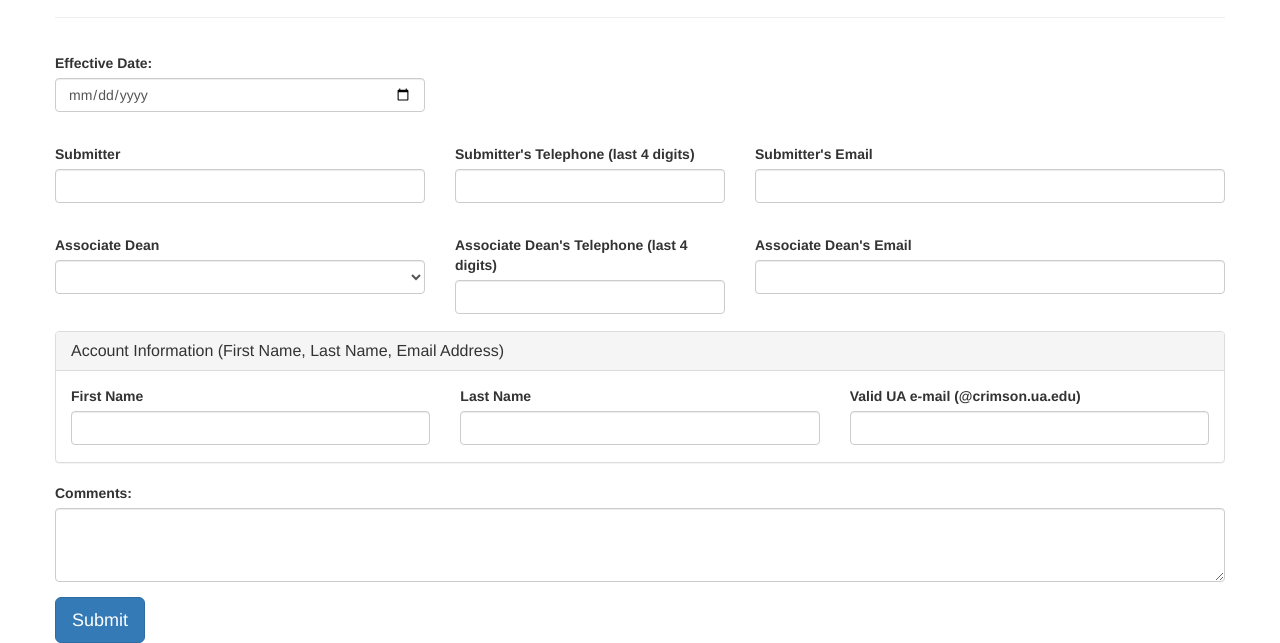
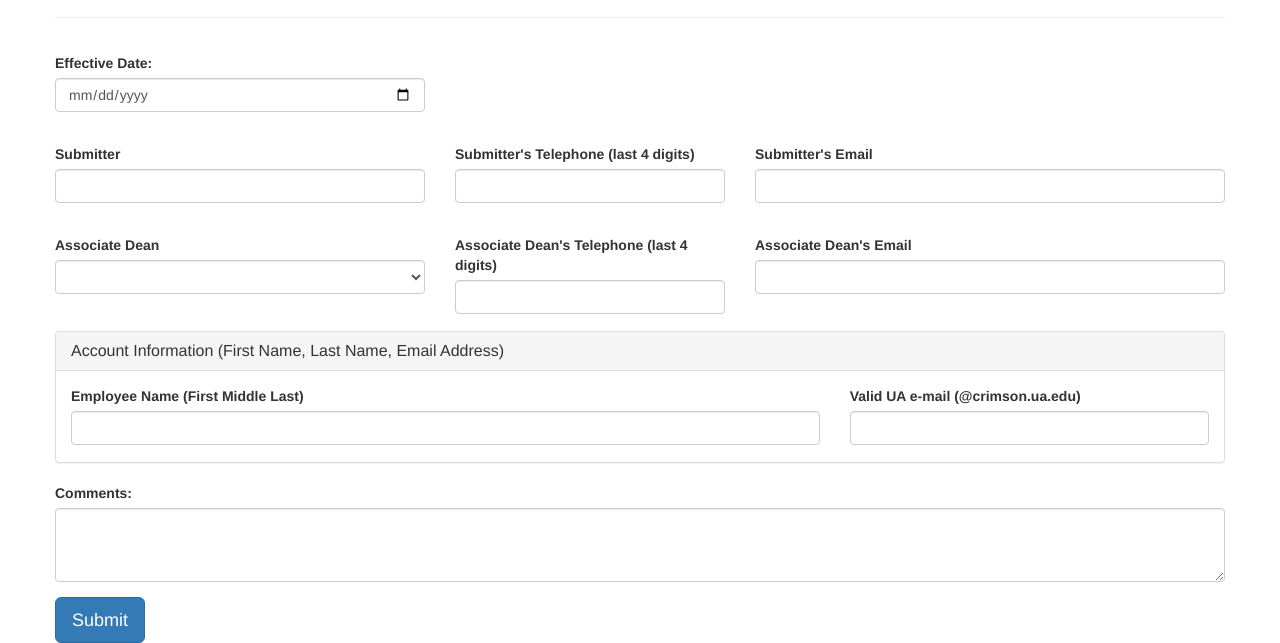
Before and after one commit to ualibweb/acsforms, a plain HTML site: page voyagerOnlyForm/index.html in a window 1280 px wide. Shown: the part 185-828 px from the top of the page. Drawn offline with nearby package versions, Linux system fonts and the light colour scheme.

Commit message:
Change format of name on Voyager form

```diff
--- a/voyagerOnlyForm/index.html
+++ b/voyagerOnlyForm/index.html
@@ -136,17 +136,11 @@
 			<div id="collapse1" class="panel-collapse">
 				<div class="panel-body">
 					<div class="row">
-					<div class="col-md-4">
-						<label for="field4">
-							First Name
-						</label>
-						<input type="text" class="form-control" name="OBKey_First_Name_1" id="field4" required>
-					</div>
-					<div class="col-md-4">
-						<label for="field5">
-							Last Name
-						</label>
-						<input type="text" class="form-control" name="OBKey_Last_Name_1" id="field5" required>
+					<div class="col-md-8">
+							<label for="field4">
+								Employee Name (First Middle Last)
+							</label>
+							<input required type="text" class="form-control" name="OBKey_Employee_Name_1" id="field4" >
 					</div>
 					<div class="col-md-4">
 						<label for="field6">
```
